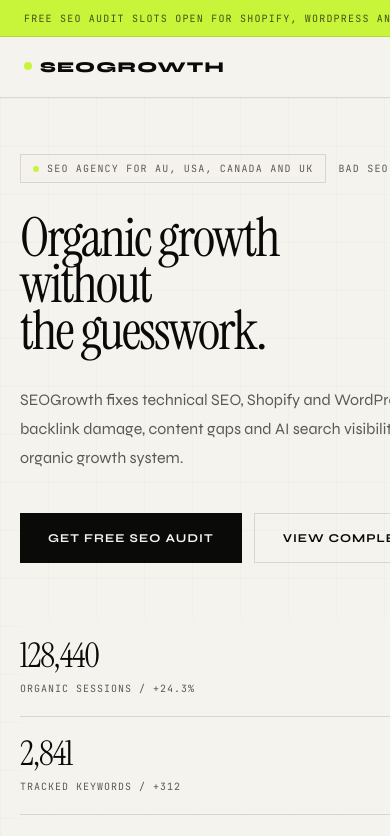
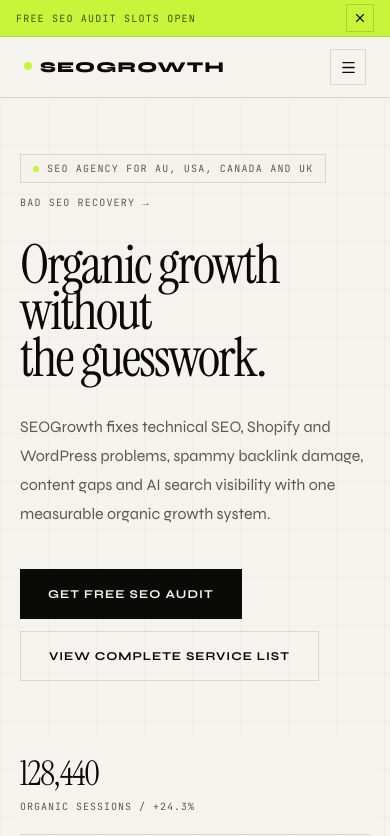
Before and after one commit to erlightdev/seogrowth, a React (Vite) app in the folder apps/web/: page / in a window 390 px wide. Shown: the top 836 px of the page. Built offline with nearby package versions, Linux system fonts and the light colour scheme.

Commit message:
feat: update header and mobile navigation components for dynamic announcement height and improved accessibility

```diff
--- a/apps/web/src/components/layout/header/index.tsx
+++ b/apps/web/src/components/layout/header/index.tsx
@@ -1,25 +1,65 @@
+import { X } from "lucide-react";
+import type { CSSProperties } from "react";
+import { useState } from "react";
+
 import { Logo } from "./logo";
 import { MobileNav } from "./mobile-nav";
 import { NavLinks } from "./nav-links";
 
 export default function Header() {
+	const [announcementOpen, setAnnouncementOpen] = useState(true);
+	const activeHeaderHeight = announcementOpen
+		? "var(--header-height)"
+		: "var(--nav-height)";
+
 	return (
-		<>
+		<header
+			className="sticky top-0 z-[100] bg-paper"
+			style={
+				{
+					"--active-header-height": activeHeaderHeight,
+				} as CSSProperties
+			}
+		>
+			{announcementOpen ? (
+				<div
+					className="border-rule border-b bg-acid text-ink transition-colors hover:bg-acid-hover"
+					role="region"
+					aria-label="Announcement"
+				>
+					<div className="site-container grid h-[var(--announcement-height)] grid-cols-[1fr_auto] items-center gap-3 border-ink/10 px-4 sm:px-6 lg:border-x lg:px-12">
 						<a
 							href="/free-seo-audit"
-				className="block border-rule border-b bg-acid text-ink no-underline transition-colors hover:bg-acid-hover"
+							className="min-w-0 text-ink no-underline"
 						>
-				<div className="site-container flex h-[var(--announcement-height)] items-center justify-between gap-4 border-ink/10 px-6 lg:border-x lg:px-12">
-					<span className="truncate font-mono text-[10px] text-ink/70 uppercase tracking-[0.12em]">
-						Free SEO audit slots open for Shopify, WordPress and bad backlink
-						recovery
+							<span className="block truncate font-mono text-[10px] text-ink/70 uppercase tracking-[0.12em] sm:hidden">
+								Free SEO audit slots open
 							</span>
-					<span className="shrink-0 font-bold font-sans text-[11px] text-ink uppercase tracking-[0.08em]">
+							<span className="hidden truncate font-mono text-[10px] text-ink/70 uppercase tracking-[0.12em] sm:block">
+								Free SEO audit slots open for Shopify, WordPress and bad
+								backlink recovery
+							</span>
+						</a>
+						<div className="flex items-center gap-2 sm:gap-4">
+							<a
+								href="/free-seo-audit"
+								className="hidden shrink-0 font-bold font-sans text-[11px] text-ink uppercase tracking-[0.08em] no-underline sm:inline-flex"
+							>
 								Book audit →
-					</span>
+							</a>
+							<button
+								type="button"
+								aria-label="Close announcement"
+								onClick={() => setAnnouncementOpen(false)}
+								className="inline-flex h-7 w-7 items-center justify-center border border-ink/15 bg-transparent text-ink transition-colors hover:border-ink/40 hover:bg-ink/5 active:translate-y-px"
+							>
+								<X size={14} strokeWidth={1.9} />
+							</button>
 						</div>
-			</a>
-			<header className="sticky top-0 z-[100] border-rule border-b bg-paper">
+					</div>
+				</div>
+			) : null}
+			<div className="border-rule border-b bg-paper">
 				<div className="site-container flex h-[var(--nav-height)] items-center justify-between border-rule px-6 lg:border-x lg:px-12">
 					<Logo />
 					<NavLinks />
@@ -33,7 +73,7 @@
 						<MobileNav />
 					</div>
 				</div>
+			</div>
 		</header>
-		</>
 	);
 }
--- a/apps/web/src/components/layout/header/mobile-nav.tsx
+++ b/apps/web/src/components/layout/header/mobile-nav.tsx
@@ -40,7 +40,7 @@
 			</button>
 
 			{open ? (
-				<div className="fixed inset-x-0 top-[var(--nav-height)] z-[99] max-h-[calc(100dvh-var(--nav-height))] overflow-y-auto border-rule border-b bg-paper shadow-[0_24px_70px_-48px_rgba(10,10,8,0.55)]">
+				<div className="fixed inset-x-0 top-[var(--active-header-height)] z-[99] max-h-[calc(100dvh-var(--active-header-height))] overflow-y-auto border-rule border-b bg-paper shadow-[0_24px_70px_-48px_rgba(10,10,8,0.55)]">
 					<div className="site-container border-rule lg:border-x">
 						<div className="grid gap-px bg-rule">
 							<section className="bg-paper p-5">
--- a/apps/web/src/components/layout/header/nav-links.tsx
+++ b/apps/web/src/components/layout/header/nav-links.tsx
@@ -41,7 +41,7 @@
 				>
 					Services
 				</a>
-				<div className="pointer-events-none fixed inset-x-0 top-[var(--nav-height)] border-rule border-b bg-paper opacity-0 shadow-[0_24px_70px_-48px_rgba(10,10,8,0.45)] transition duration-300 group-focus-within:pointer-events-auto group-focus-within:opacity-100 group-hover:pointer-events-auto group-hover:opacity-100">
+				<div className="pointer-events-none fixed inset-x-0 top-[var(--active-header-height)] border-rule border-b bg-paper opacity-0 shadow-[0_24px_70px_-48px_rgba(10,10,8,0.45)] transition duration-300 group-focus-within:pointer-events-auto group-focus-within:opacity-100 group-hover:pointer-events-auto group-hover:opacity-100">
 					<div className="site-container grid grid-cols-[1.2fr_0.95fr_0.85fr] gap-px border-rule bg-rule lg:border-x">
 						<div className="bg-paper p-8">
 							<div className="mb-6 font-mono text-[10px] text-muted-text uppercase tracking-[0.12em]">
```
Lines whose indentation alone changed are shown as unchanged.
